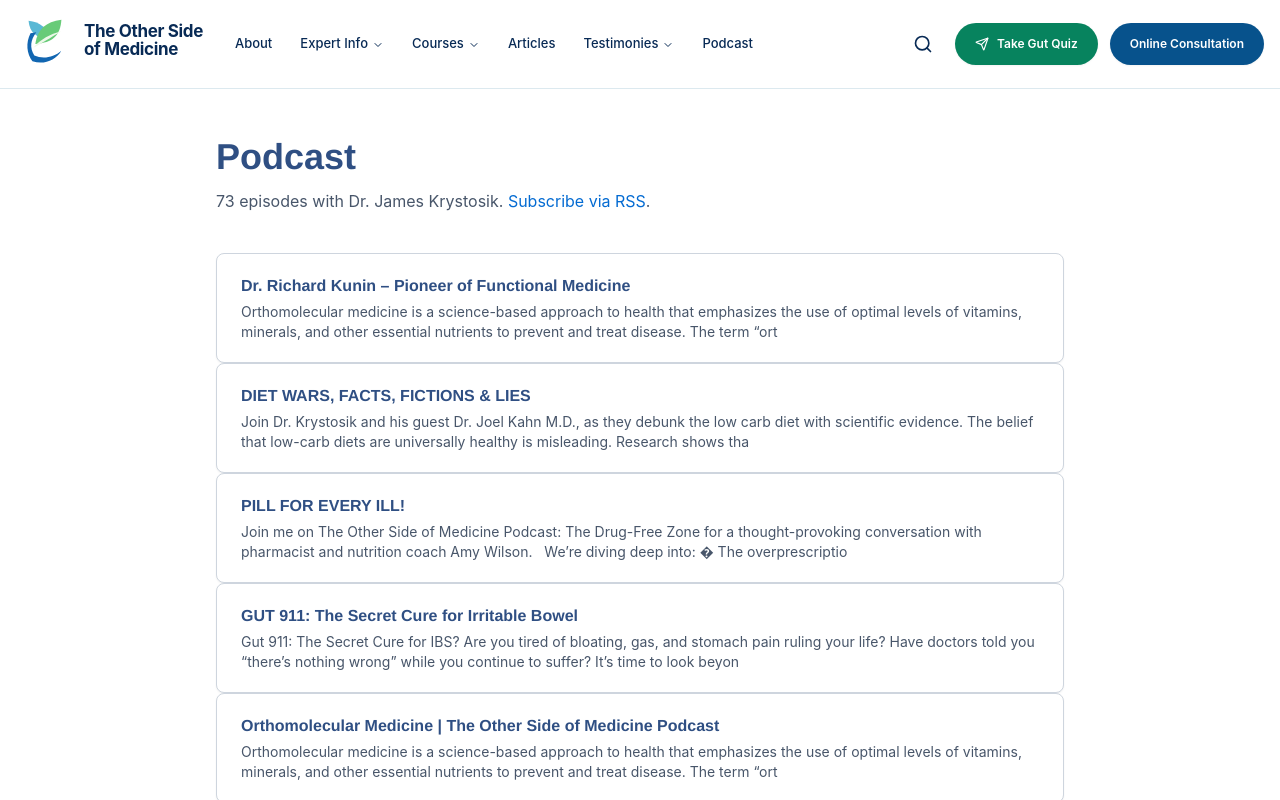
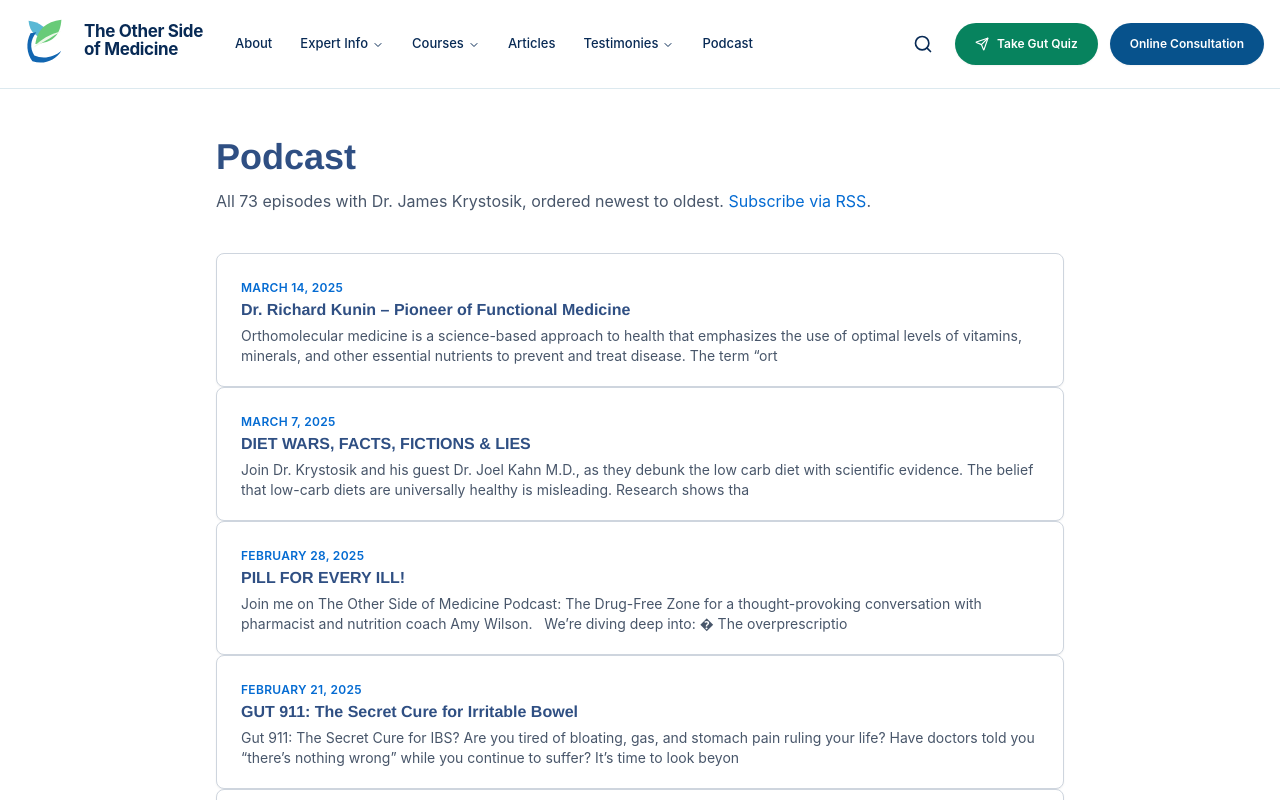
Before and after one commit to pallistoreinfo-lgtm/TOSOM, a Next.js app: page /podcasts in a window 1280 px wide. Shown: the top 800 px of the page. Built offline with nearby package versions, Linux system fonts and the light colour scheme.

Commit message:
fix: order complete podcast archive newest first

```diff
--- a/src/app/podcasts/page.tsx
+++ b/src/app/podcasts/page.tsx
@@ -3,6 +3,16 @@ import type { Metadata } from "next";
 import { getPodcastEpisodes } from "@/lib/content";
 import { Card, CardContent } from "@/components/ui/card";
 import { site } from "@/config/site";
+
+function formatEpisodeDate(value: string) {
+  const [year, month, day] = value.slice(0, 10).split("-").map(Number);
+  return new Intl.DateTimeFormat("en-US", {
+    month: "long",
+    day: "numeric",
+    year: "numeric",
+    timeZone: "UTC",
+  }).format(new Date(Date.UTC(year, month - 1, day)));
+}
 
 export const metadata: Metadata = {
   title: "Podcast",
@@ -17,7 +27,7 @@ export default function PodcastsPage() {
     <div className="container max-w-4xl py-12">
       <h1 className="text-4xl font-bold text-secondary">Podcast</h1>
       <p className="mt-3 text-muted-foreground">
-        {episodes.length} episodes with {site.doctor.name}.{" "}
+        All {episodes.length} episodes with {site.doctor.name}, ordered newest to oldest. {" "}
         <a href={site.integrations.podcastRssUrl} className="text-primary hover:underline" target="_blank" rel="noopener">
           Subscribe via RSS
         </a>
@@ -29,6 +39,9 @@ export default function PodcastsPage() {
             <Card className="transition hover:shadow-md">
               <CardContent className="flex items-center justify-between gap-4 py-5">
                 <div>
+                  <time dateTime={ep.frontmatter.date} className="text-xs font-semibold uppercase tracking-wide text-primary">
+                    {formatEpisodeDate(ep.frontmatter.date)}
+                  </time>
                   <h2 className="font-semibold text-secondary">{ep.frontmatter.title}</h2>
                   {ep.frontmatter.excerpt && (
                     <p className="mt-1 line-clamp-2 text-sm text-muted-foreground">{ep.frontmatter.excerpt}</p>
--- a/src/lib/content.ts
+++ b/src/lib/content.ts
@@ -50,9 +50,10 @@ export function getBlogPosts(): ContentEntry<BlogFrontmatter>[] {
 }
 
 export function getPodcastEpisodes(): ContentEntry<PodcastFrontmatter>[] {
-  return readCollection<PodcastFrontmatter>("podcast").sort((a, b) =>
-    a.frontmatter.date < b.frontmatter.date ? 1 : -1,
-  );
+  return readCollection<PodcastFrontmatter>("podcast").sort((a, b) => {
+    const newestFirst = Date.parse(b.frontmatter.date) - Date.parse(a.frontmatter.date);
+    return newestFirst || a.frontmatter.title.localeCompare(b.frontmatter.title);
+  });
 }
 
 /** Pages, conditions, and lab tests are routed together by flat slug. */
```
